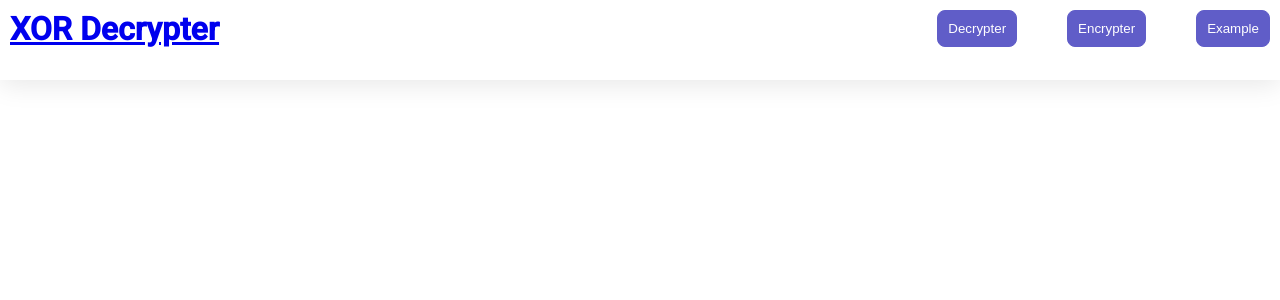
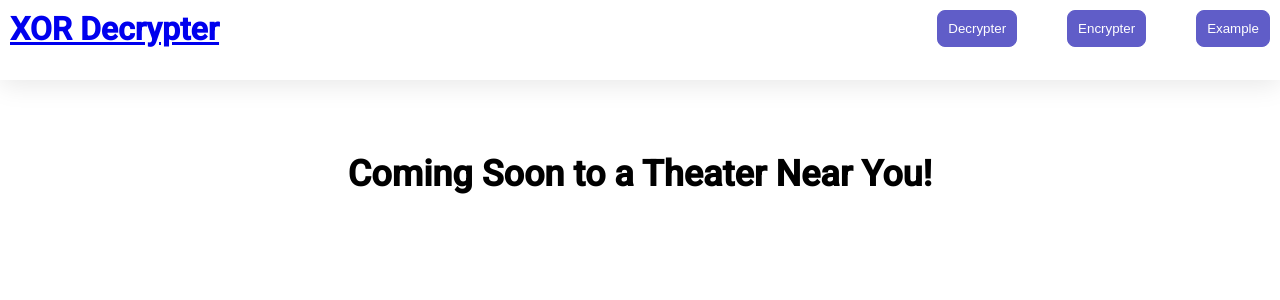
Before and after one commit to KossiviEsse1/MagicBytesAngular, an Angular app: page /encrypter in a window 1280 px wide. Before the commit this address led to /. Shown: the top 300 px of the page. Built offline with nearby package versions, Linux system fonts and the light colour scheme.

Commit message:
Added Encrypter Tool Component

```diff
--- a/src/app/app.component.ts
+++ b/src/app/app.component.ts
@@ -11,7 +11,7 @@ import { RouterModule, RouterOutlet } from '@angular/router';
       <span>
         <h1 class="left"><a [routerLink]="['/']"> XOR Decrypter </a></h1>
         <button class="primary right">Example</button>
-        <button class="primary right">Encrypter</button>
+        <button class="primary right" [routerLink]="['/encrypter']">Encrypter</button>
         <button class="primary right" [routerLink]="['/decrypter']">Decrypter</button>
       </span>
     </header>
--- a/src/app/app.routes.ts
+++ b/src/app/app.routes.ts
@@ -1,6 +1,7 @@
 import { Routes } from '@angular/router';
 import { HomeComponent } from './home/home.component';
 import { DecrypterToolComponent } from './decrypter-tool/decrypter-tool.component';
+import { EncrypterToolComponent } from './encrypter-tool/encrypter-tool.component';
 
 export const routes: Routes = [
   {
@@ -12,5 +13,10 @@ export const routes: Routes = [
     path: 'decrypter',
     component: DecrypterToolComponent,
     title: 'Decrypter',
+  },
+  {
+    path: 'encrypter',
+    component: EncrypterToolComponent,
+    title: 'Encrypter',
   }
 ];
--- /dev/null
+++ b/src/app/encrypter-tool/encrypter-tool.component.css
@@ -0,0 +1,6 @@
+h1 {
+  text-align: center;
+  font-size: 36px;
+  padding-top: 5%;
+  padding-bottom: 5%;
+}
--- /dev/null
+++ b/src/app/encrypter-tool/encrypter-tool.component.ts
@@ -0,0 +1,17 @@
+import { Component } from '@angular/core';
+
+@Component({
+  selector: 'app-encrypter-tool',
+  standalone: true,
+  imports: [],
+  template: `
+    <section>
+      <h1>Coming Soon to a Theater Near You!
+      </h1>
+    </section>
+  `,
+  styleUrl: './encrypter-tool.component.css'
+})
+export class EncrypterToolComponent {
+
+}
```
Also changed, not shown: 1 other file (tests, documents, lock files or other folders).
